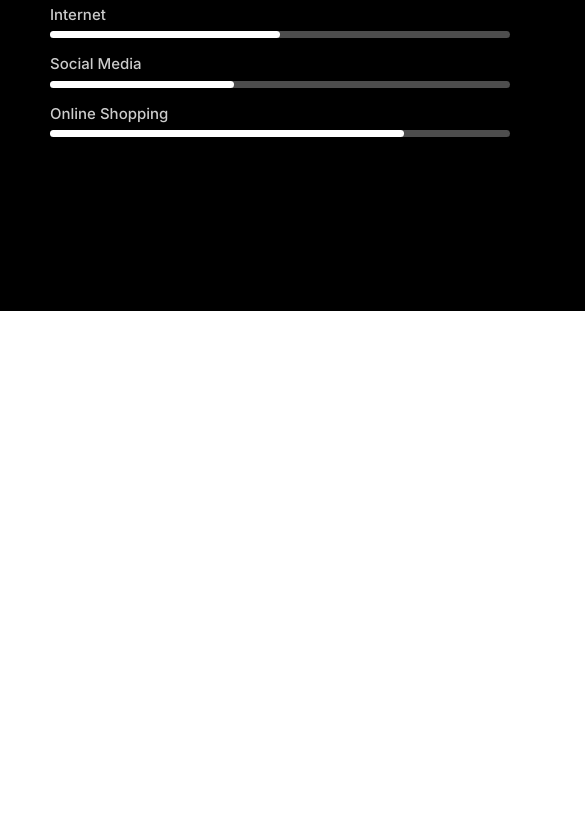
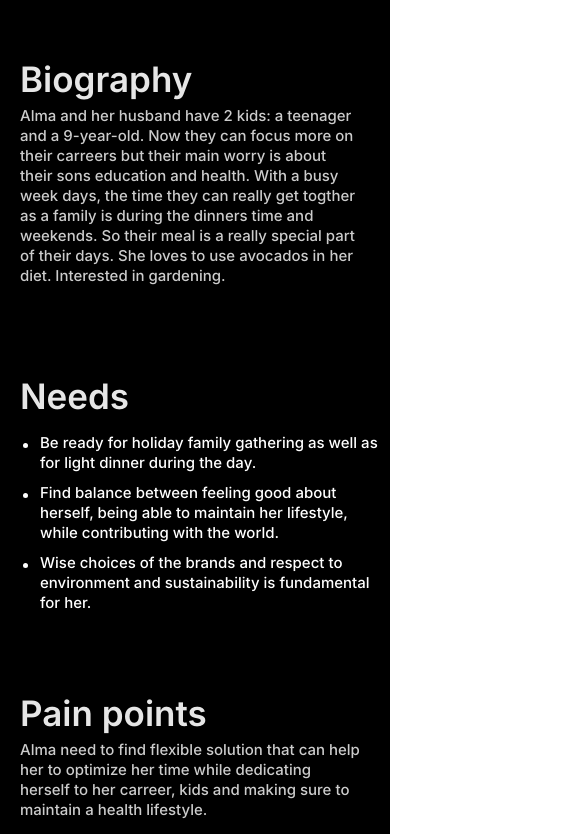
Before and after one commit to alexmicheev96/modul, a website: page src/index.html in a window 390 px wide. Shown: the part 657-1491 px from the top of the page, 585 px wide, since content can reach past the window. Before the commit the page ends 968 px from the top, so only its background shows below. Drawn offline with Linux system fonts and the light colour scheme.

Commit message:
add mobile adaptive

```diff
--- a/src/index.html
+++ b/src/index.html
@@ -10,8 +10,9 @@
 </head>
 <body>
     <main class="card">
+        <div class="container">
         <section class="left-card" >
-            <div class="container">
+            <div class="container-inner">
                 <h1 class="title">Alex <br> Micheev</h1>
                 <div class="information">
                     <div class="information__wrapper">
@@ -83,7 +84,7 @@
             </div>
         </section>
         <section class="center-card">
-            <div class="container">
+            <div class="container-inner">
                 <div class="center-card__wrapper">
                     <div class="center-card__section">
                         <h2 class="center-card__title">
@@ -106,12 +107,13 @@
             </div>
         </section>
         <section class="right-card" >
-            <div class="container_large container">
+            <div class="container-large  container-inner">
                 <div class="right-card__descr">
                     It is very important for me to have fresh, tasty products at hand.
                 </div>
             </div>
         </section>
+    </div>
     </main>
     <script src="js/script.js" ></script>
 </body>
--- a/src/sass/blocks/_centralBlock.scss
+++ b/src/sass/blocks/_centralBlock.scss
@@ -3,7 +3,7 @@
     align-items: center;
     &__wrapper {
         display: grid;
-        grid-template-rows: 215px 215px 115px;
+        grid-template-rows: 2fr 2fr 1fr;
         row-gap: 47px;
     }
     &__title {
--- /dev/null
+++ b/src/sass/blocks/_media.scss
@@ -0,0 +1,195 @@
+@media (max-width: 1439px) {
+    .card {
+        width: 100%;
+    }
+    .container {
+        width: 1140px;
+        &-inner {
+            width: 360px;
+        }
+    }
+    .left-card {
+        .information {
+            &__wrapper {
+                grid-template-columns: repeat(2, 170px);
+                column-gap: 20px;
+            }
+        }
+    }
+    .center-card {
+        &__descr, &__item {
+            padding-right: 10px;
+            font-size: 16px;
+            line-height: 17px;
+        }
+    }
+}
+@media (max-width: 1200px) {
+    .card {
+        width: 100%;
+        padding: 50px 0 50px 0;
+        .container {
+            width: 960px;
+            justify-content: space-between;
+            &-inner {
+                width: 300px;
+                min-height: 650px;
+            }
+        }
+        .title {
+                font-size: 50px;
+                line-height: 50px;
+        }
+        .left-card, .center-card {
+            align-items:stretch;
+        }
+        .left-card {
+            .information {
+                &__wrapper {
+                    grid-template-columns: repeat(2, 1fr );
+                    column-gap: 20px
+                }
+            }
+        }
+
+        .center-card {
+            &__wrapper{
+                row-gap: 43px;
+            }
+            &__descr {
+                font-size: 13px;
+                line-height: 17px;
+            }
+            &__item {
+                font-size: 13px;
+                line-height: 17px;
+            }
+
+        }
+        .right-card {
+            &__descr {
+                font-size: 25px;
+                line-height: 30px;
+            }
+        }
+
+    }
+}
+@media (max-width: 992px) {
+    .card {
+        width: 100%;
+        .container {
+            max-width: 720px;
+            &-inner {
+                width: 220px;
+            }
+        }
+        .title {
+            font-size: 40px;
+            line-height: 40px;
+        }
+        .left-card{
+            .information {
+                &__wrapper {
+                    margin-top: 40px;
+                }
+            }
+        }
+        .center-card {
+            &__title {
+                font-size: 24px;
+            }
+            &__wrapper {
+                gap: 20px;
+            }
+            &__descr, &__item {
+                padding-right: 10px;
+                font-size: 13px;
+                line-height: 15px;
+            }
+        }
+        .right-card {
+            &__descr {
+                bottom: 50px;
+                font-size: 16px;
+                line-height: 20px;
+            }
+        }
+    }
+
+
+}
+@media (max-width: 768px) {
+    .card {
+        width: 100%;
+        .container {
+            display: block;
+            max-width: 540px;
+            &-inner {
+                width: 460px;
+                margin: 0 auto;
+            }
+            .center-card {
+                &__title {
+                    font-size: 35px;
+                }
+                &__wrapper {
+                    gap: 20px;
+                }
+                &__descr, &__item {
+                    padding-right: 0;
+                    font-size: 23px;
+                    line-height: 23px;
+                }
+            }
+            .right-card {
+                &__descr {
+                    font-size: 40px;
+                    line-height: 45px;
+                }
+                .container-large {
+                    margin-top: 25px;
+                }
+            }
+        }
+    }
+
+
+}
+@media (max-width: 576px) {
+    .card {
+        width: 100%;
+        .container {
+            max-width: 100%;
+            padding: 0 10px;
+            &-inner {
+                width: 100%;
+                padding: 10px;
+            }
+
+            .center-card {
+                &__title {
+                    font-size: 35px;
+                }
+                &__wrapper {
+                    gap: 20px;
+                }
+                &__descr, &__item {
+                    padding-right: 10px;
+                    font-size: 15px;
+                    line-height: 20px;
+                }
+            }
+            .right-card {
+                &__descr {
+                    width: 100%;
+                    text-align: center;
+                    font-size: 24px;
+                    line-height: 35px;
+                    left: 0;
+
+                }
+            }
+        }
+    }
+}
--- a/src/sass/style.scss
+++ b/src/sass/style.scss
@@ -7,23 +7,30 @@
 
 
 
+
 * {
     font-family: 'Inter', sans-serif;
     margin: 0;
     padding: 0;
 }
-.container {
-    position: relative;
-    width: 460px;
-    min-height: 630px;
-    &_large {
-        min-height: 750px;
-    }
-}
 .card {
     padding: 103px 0 115px 0;
     background-color: black;
+    width: 1680px;
+}
+.container {
+    width: 1475px;
     display: flex;
     justify-content: space-around;
-    width: 1680px;
+    margin: 0 auto;
+    &-inner {
+        position: relative;
+        width: 460px;
+        min-height: 630px;
+        }
+    &-large {
+            min-height: 750px;
+    }
 }
+
+@import 'blocks/media';
```
Also changed, not shown: src/css/style.min.css, 1 other file.
